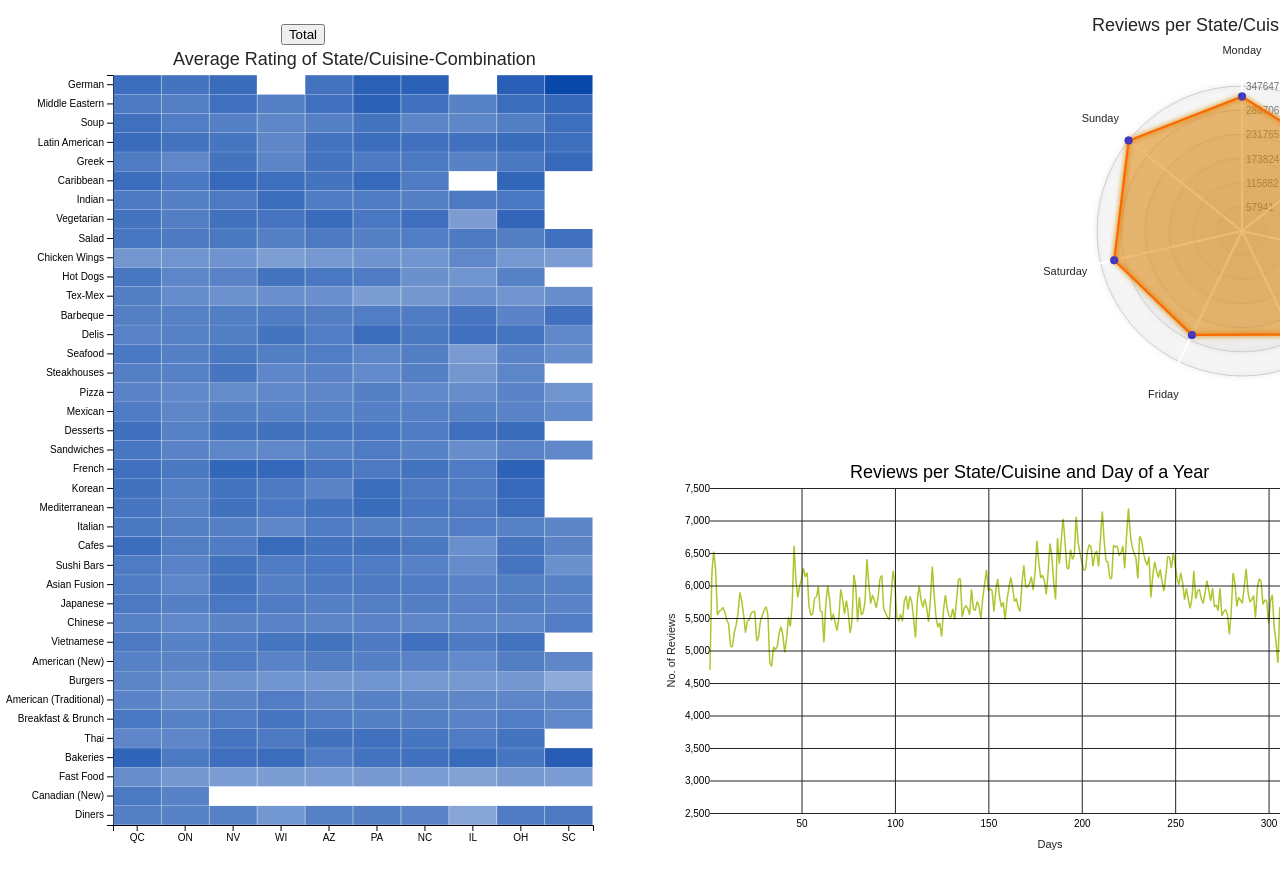
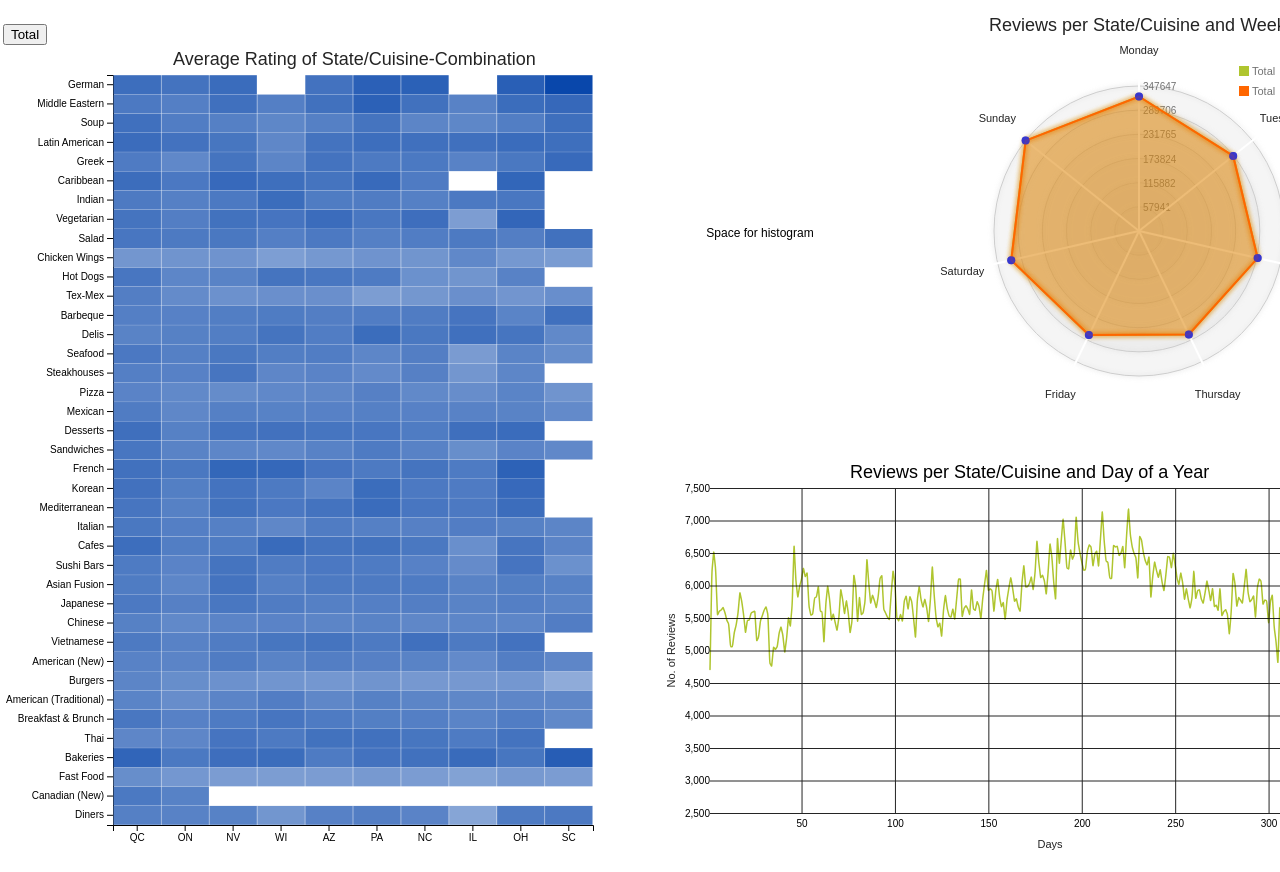
Before and after one commit to jphietala/Yelp-InfoViz, a plain HTML site: page d3/radar/index.html in a window 1280 px wide. Shown: the top 872 px of the page. Drawn offline with nearby package versions, Linux system fonts and the light colour scheme.

Commit message:
space for histogram

```diff
--- a/d3/radar/index.html
+++ b/d3/radar/index.html
@@ -48,7 +48,7 @@
 	</head>
 
 	<body>
-		<div id="table">
+		<div id="table" align="center">
 			<table>
 				<tr>
 					<td>
@@ -58,8 +58,8 @@
 					<td>
 						<table>
 							<tr>
-								<td width=300>
-									<div id="histogram_container"></div>
+								<td align="center" width="300">
+									<div id="histogram_container">Space for histogram</div>
 								</td>
 								<td>
 
```
